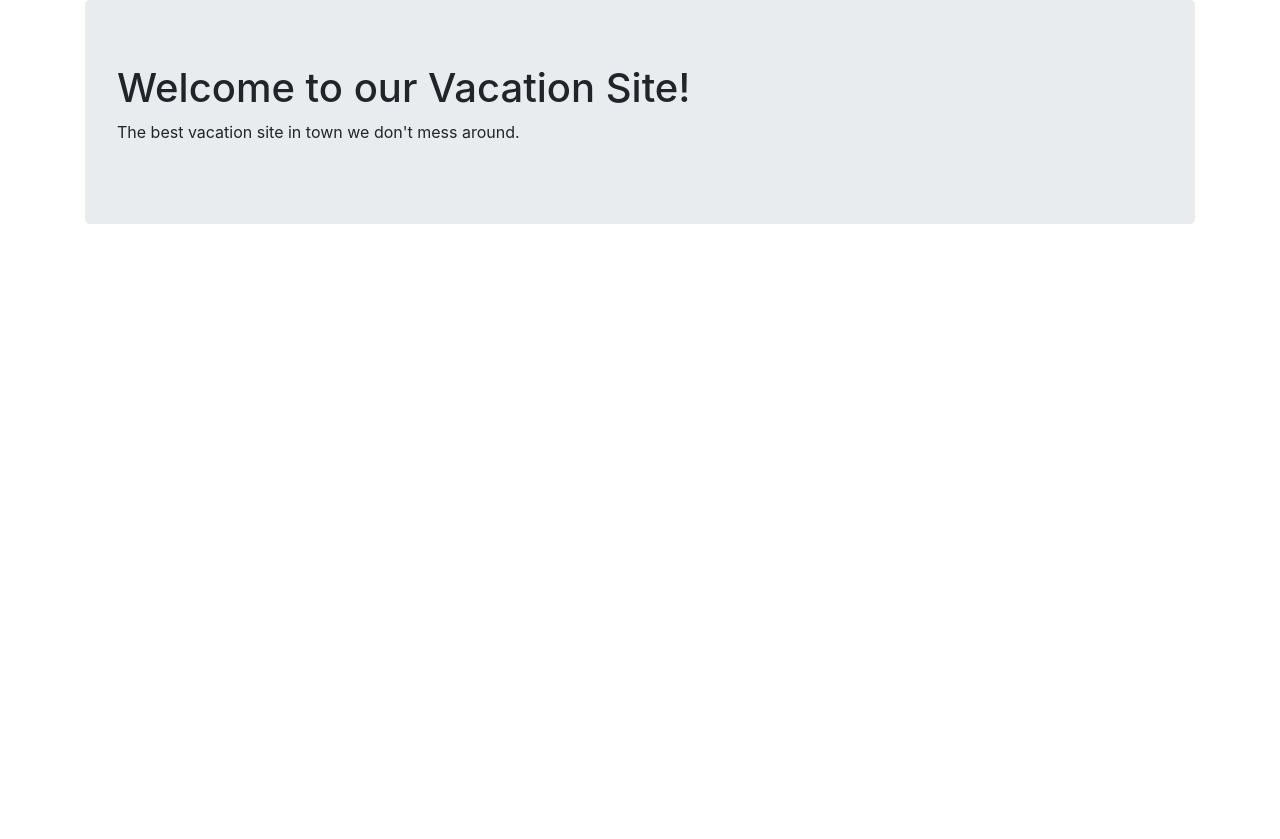
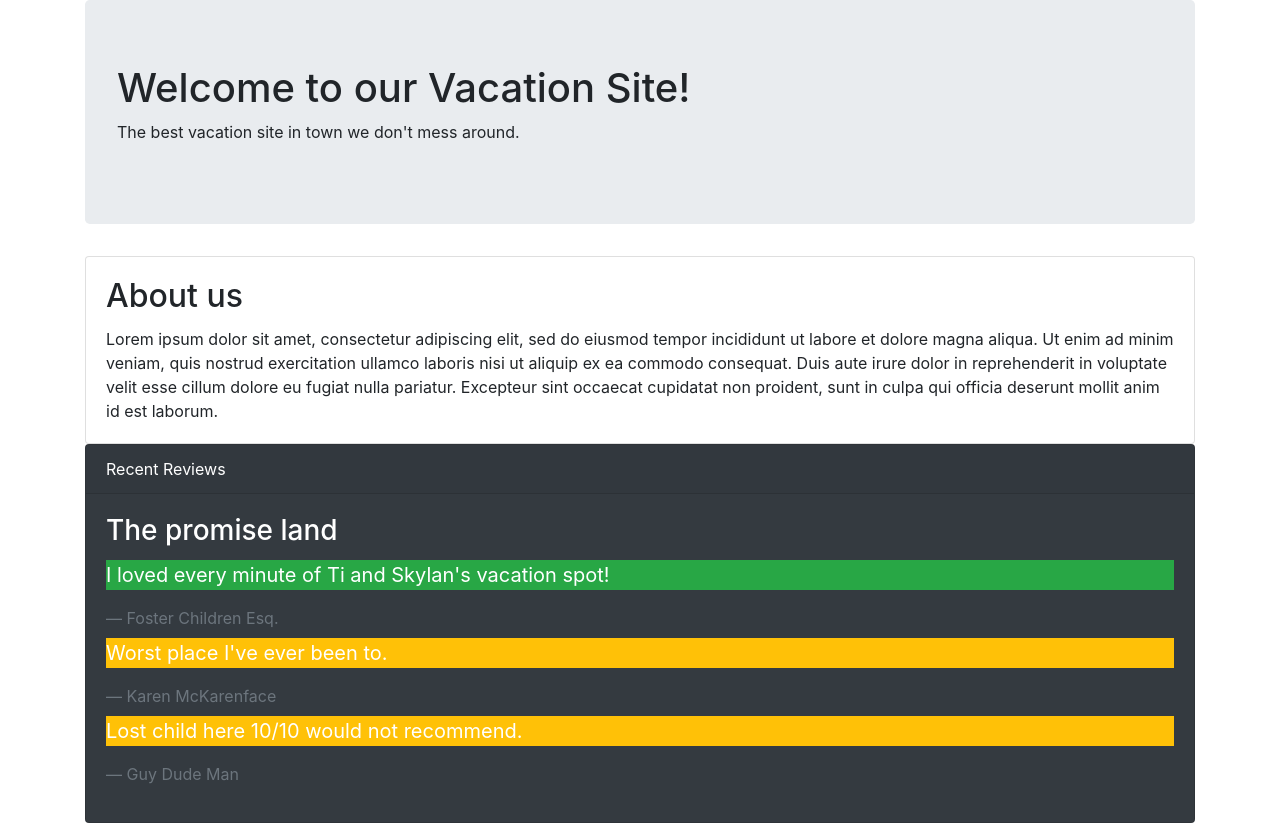
Before and after one commit to doublespoiler/section-in-review-1, a plain HTML site: page bootstrap.html in a window 1280 px wide. Before the commit the page ends 800 px from the top, so only its background shows below. Drawn offline with Linux system fonts and the light colour scheme.

Commit message:
Add bootstrap classes for practice
Co-authored-by: Tiberius Lockett <tlockett680@gmail.com>

```diff
--- a/bootstrap.html
+++ b/bootstrap.html
@@ -10,11 +10,36 @@
 <body>
 
   <div class="container">
+
     <div class="jumbotron">
       <h1>Welcome to our Vacation Site!</h1>
         <p>The best vacation site in town we don't mess around.</p>
     </div>
-  </div>
+
+    <div class="card">
+      <div class="card-body">
+        <h2 class="card-title"> About us</h2>
+          <p class="card-text">Lorem ipsum dolor sit amet, consectetur adipiscing elit, sed do eiusmod tempor incididunt ut labore et dolore magna aliqua. Ut enim ad minim veniam, quis nostrud exercitation ullamco laboris nisi ut aliquip ex ea commodo consequat. Duis aute irure dolor in reprehenderit in voluptate velit esse cillum dolore eu fugiat nulla pariatur. Excepteur sint occaecat cupidatat non proident, sunt in culpa qui officia deserunt mollit anim id est laborum.</p>
+      </div>
+    </div>
+
+    <div class="card text-white bg-dark mb-3">
+      <div class="card-header">Recent Reviews</div>
+      <div class="card-body">
+        <blockquote class="blockquote">
+          <h3 class="card-title">The promise land</h1>
+          <div class="card-text">
+            <p class="bg-success">I loved every minute of Ti and Skylan's vacation spot!</p>
+            <footer class="blockquote-footer">Foster Children Esq.</footer>
+            <p class="bg-warning">Worst place I've ever been to.</p>
+            <footer class="blockquote-footer">Karen McKarenface</footer>
+            <p class="bg-warning">Lost child here 10/10 would not recommend.</p>
+          </div>
+          <footer class="blockquote-footer">Guy Dude Man</footer>
+        </blockquote>
+      </div>
+
+    </div>
 </body>
 
 </html>
```
Also changed, not shown: css/bootstrap.css.
